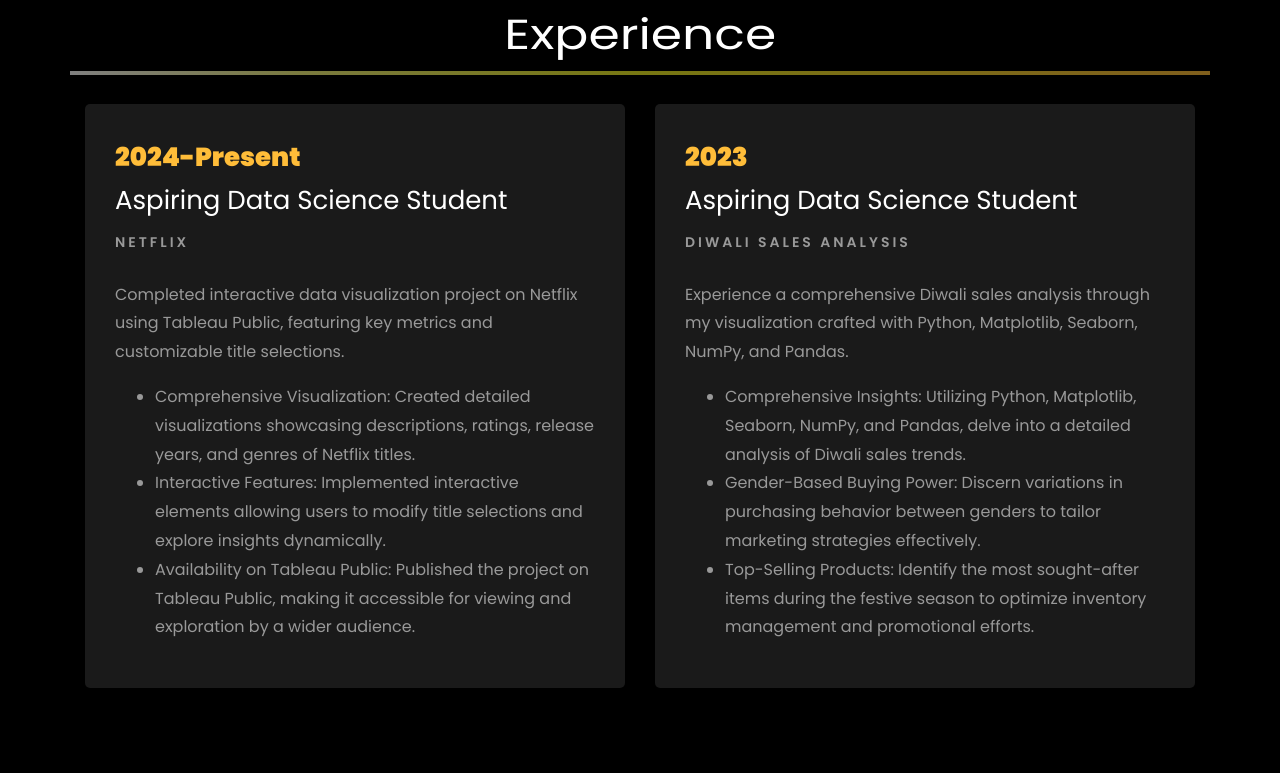
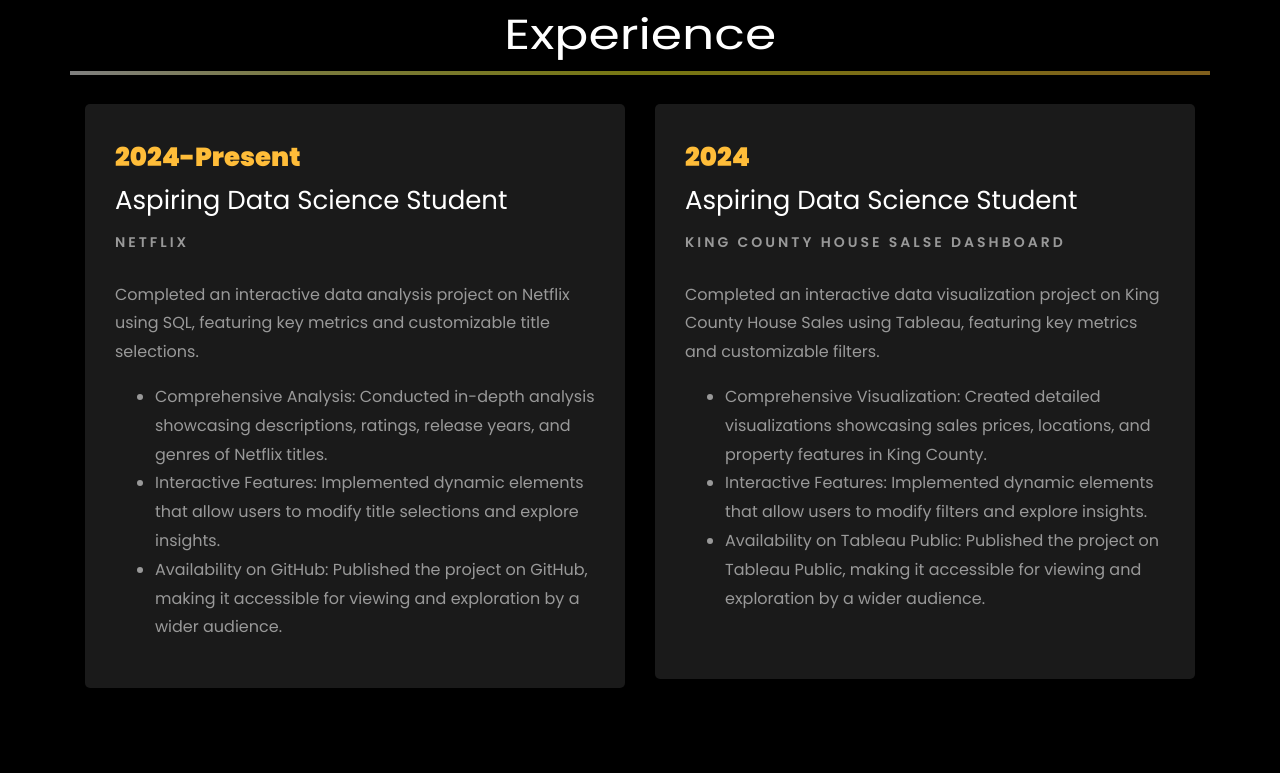
Before and after one commit to Prateekkp/Prateekkp.github.io, a plain HTML site: page index.html in a window 1280 px wide. Shown: the part 1954-2727 px from the top of the page. Drawn offline with Linux system fonts and the light colour scheme; files whose address does not match are found by name.

Commit message:
Update index.html
1. Added github links
2. Updated Netflix project

```diff
--- a/index.html
+++ b/index.html
@@ -325,11 +325,12 @@
 						<span class="date">2024-Present</span>
 						<h2>Aspiring Data Science Student</h2>
 						<span class="position">Netflix</span>
-						<p class="mt-4">Completed interactive data visualization project on Netflix using Tableau Public, featuring key metrics and customizable title selections.
+						<p class="mt-4">Completed an interactive data analysis project on Netflix using SQL, featuring key metrics and customizable title selections.
 							<ul>
-								<li>Comprehensive Visualization: Created detailed visualizations showcasing descriptions, ratings, release years, and genres of Netflix titles.</li>
-								<li>Interactive Features: Implemented interactive elements allowing users to modify title selections and explore insights dynamically.</li>
-								<li>Availability on Tableau Public: Published the project on Tableau Public, making it accessible for viewing and exploration by a wider audience.</li>
+								<li>Comprehensive Analysis: Conducted in-depth analysis showcasing descriptions, ratings, release years, and genres of Netflix titles.
+								</li>
+								<li>Interactive Features: Implemented dynamic elements that allow users to modify title selections and explore insights.</li>
+								<li>Availability on GitHub: Published the project on GitHub, making it accessible for viewing and exploration by a wider audience.</li>
 							</ul>
 						</p>
 					</div>
@@ -338,16 +339,17 @@
 
 				<div class="col-md-6">
 					<div class="resume-wrap ftco-animate">
-						<span class="date">2023</span>
+						<span class="date">2024</span>
 						<h2>Aspiring Data Science Student</h2>
-						<span class="position">DIWALI SALES ANALYSIS</span>
-						<p class="mt-4">Experience a comprehensive Diwali sales analysis through my visualization crafted with Python, Matplotlib, Seaborn, NumPy, and Pandas.
+						<span class="position">KING COUNTY HOUSE SALSE DASHBOARD</span>
+						<p class="mt-4">Completed an interactive data visualization project on King County House Sales using Tableau, featuring key metrics and customizable filters.
 							<ul>
-								<li>Comprehensive Insights: Utilizing Python, Matplotlib, Seaborn, NumPy, and Pandas, delve into a detailed analysis of Diwali sales trends.</li>
-								<li>Gender-Based Buying Power: Discern variations in purchasing behavior between genders to tailor marketing strategies effectively.</li>
-								<li>Top-Selling Products: Identify the most sought-after items during the festive season to optimize inventory management and promotional efforts.</li>
+								<li>Comprehensive Visualization: Created detailed visualizations showcasing sales prices, locations, and property features in King County.</li>
+								<li>Interactive Features: Implemented dynamic elements that allow users to modify filters and explore insights.</li>
+								<li>Availability on Tableau Public: Published the project on Tableau Public, making it accessible for viewing and exploration by a wider audience.</li>
 							</ul>
 						</p>
+						<div style="height: 20px;"></div> <!-- This creates blank space -->
 					</div>
 
 				</div>
@@ -443,12 +445,12 @@
 		<div class="row d-flex justify-content-center">
 			<div class="col-md-4 d-flex ftco-animate">
 				<div class="blog-entry justify-content-end">
-                    <a href="https://public.tableau.com/views/Netflix_17059463622960/Netflix?:language=en-US&:sid=&:redirect=auth&:display_count=n&:origin=viz_share_link" class="block-20 zoom-effect" style="background-image: url('images/proj_1.1.png');">
+                    <a href="https://github.com/Prateekkp/Netflix-Analysis-SQL.git" class="block-20 zoom-effect" style="background-image: url('images/proj_1.1.png');">
                     </a>
                     <div class="text mt-3 float-right d-block">
 
-                      <h3 class="heading"><a href="https://public.tableau.com/views/Netflix_17059463622960/Netflix?:language=en-US&:sid=&:redirect=auth&:display_count=n&:origin=viz_share_link">Exploring Netflix: A Visual Analysis using Tableau</a></h3>
-                      <p>Analyzed Netflix data through visualizations, uncovering insights into content descriptions, ratings, release years, etc.</p>
+                      <h3 class="heading"><a href="https://github.com/Prateekkp/Netflix-Analysis-SQL.git">Exploring Netflix: Insights Analysis using SQL</a></h3>
+                      <p>Analyzed Netflix data through SQL, uncovering insights into content descriptions, ratings, release years, etc.</p>
                     </div>
                   </div>
 			</div>
```
